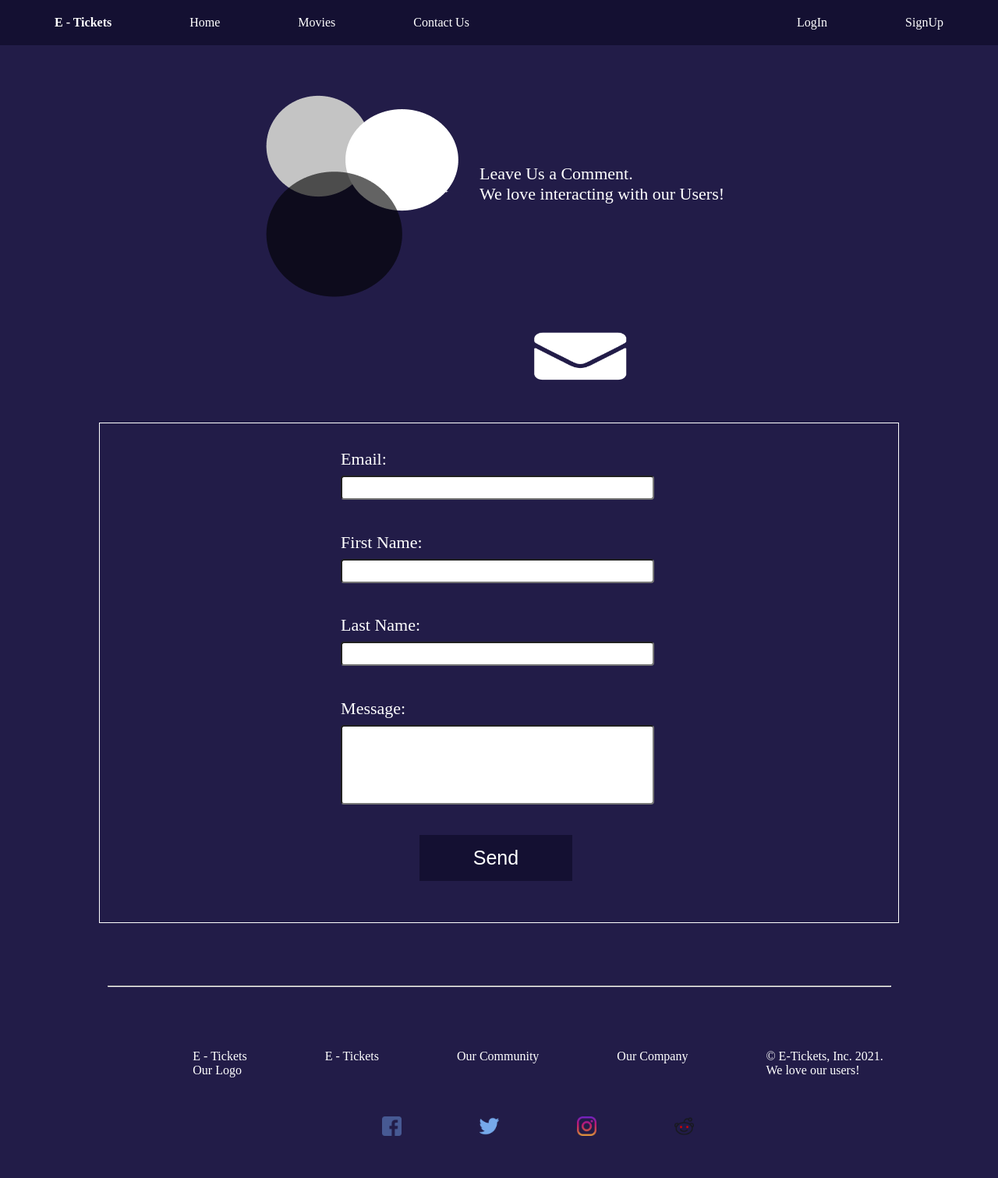
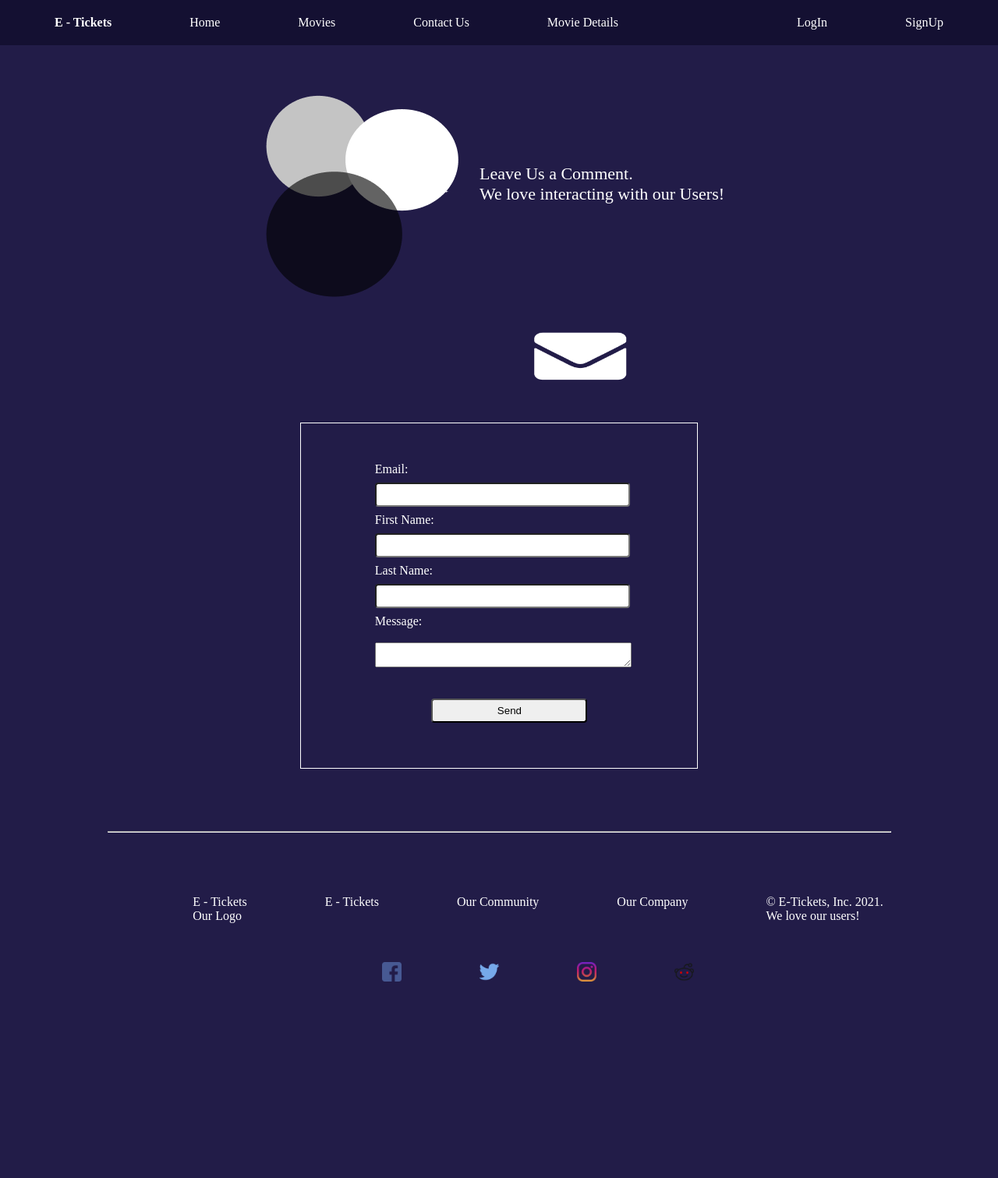
Before and after one commit to YlliElshani/ProjektiHCI, a PHP site: page /views/contactUs.php in a window 1280 px wide. Shown: the whole page at 78% size. After the commit the page ends 1259 px from the top, so only its background shows below. Run offline with PHP 8.4, Linux system fonts and the light colour scheme.

Commit message:
ndryshime ne contact form edhe validimi done

```diff
--- a/reusableCode/header.php
+++ b/reusableCode/header.php
@@ -4,7 +4,8 @@
             <li><a href="index.php"><strong>E - Tickets</strong></a></li>
             <li><a href="index.php">Home</a></li>
             <li><a href="#">Movies</a></li>
-            <li><a href="#">Contact Us</a></li>
+            <li><a href="contactUs.php">Contact Us</a></li>
+            <li><a href="details.php">Movie Details</a></li>
         </ul>
     </div>
     <div class="right-header">
--- a/style/contactUs.css
+++ b/style/contactUs.css
@@ -5,28 +5,7 @@
 }
 body{
     background-color: #221C48;
-    width:100vw;
-    height:100vh;
-}
-.header{
-    display: flex;
-    justify-content: space-between;
-    padding:20px;
-    background-color: #141032;
-}
 
-.right-header ul, .left-header ul, .box2 ul {
-    display: flex;
-    list-style-type: none;
-}
-
-.right-header ul li, .left-header ul li{
-    margin-left:50px;
-    margin-right: 50px;
-}
-
-.right-header ul li a, .left-header ul li a{
-    text-decoration: none;
 }
 
 /*----------------------------------------*/
@@ -51,33 +30,38 @@ font-size: 22px;
     margin-left: 20%;
 }
 .container3{
-    display: flex;
-    flex-direction: column;
-    justify-content: space-evenly;
     border: 1px solid white;
-    width: 80%;
-    height: 80%;
+    width: 35%;
     margin-left: auto;
     margin-right: auto;
     align-content: center;
     align-items: center;
     margin-top: 3%;
+    padding:30px;
 }
 .container3 div {
     font-size: 22px;
-    margin-right: 20%;
+    margin-right: 30%;
 }
-
-.container3 input{
-    width: 200%;
+form{
+    padding:20px;
+    display: flex;
+    flex-direction: column;
+    margin-left: 10%;
+}
+form input{
+    width: 90%;
     padding: 6px 10px;
     margin: 8px 0;
     display: inline-block;
     border-radius: 4px;
     box-sizing: border-box;
+    color: black;
 }
-#input4{
-    height: 140%;
+
+textarea{
+    width:90%;
+    color: black;
 }
 
 button{
@@ -97,3 +81,10 @@ button{
     font-size: 25px;
     margin-top: 70%;
 }
+
+#submit{
+    margin-top: 40px;
+    width: 200px;
+    color: black;
+    margin-left: 20%;
+}
--- a/style/details.css
+++ b/style/details.css
@@ -5,8 +5,6 @@
 }
 body{
     background-color: #221C48;
-    width:100vw;
-    height:100vh;
 }
 .header{
     display: flex;
@@ -147,7 +145,7 @@ body{
     margin-top: 1%;
     height:40% ;
     margin-bottom: 5%;
-
+    padding:20px;
 }
 
 #description{
--- a/views/contactUs.php
+++ b/views/contactUs.php
@@ -32,31 +32,17 @@
 	</div>
 
     <div class='container3'>
-
-        <div>
-            <p>Email:</p>
+        <form onsubmit="return validate()">
+            <label>Email:</label>
             <input type="text" name='Email' id='emailinput' >
-        </div>
-
-        <div>
-          <p>First Name:</p>
-          <input type="text" name='Name' id='nameinput' >
-        </div>
-
-        <div>
-         <p>Last Name:</p>
-         <input type="text" name='LastName' id='lastNameinput'>
-        </div>
-
-        <div>
-            <p>Message:</p>
-            <input type="text" id='input4' name='Message' id='messageinput'>
-        </div>
-
-        <div>
-            <button type='button' name='submit' onclick="validate();">Send</button>
-        </div>
-
+            <label>First Name:</label>
+            <input type="text" name='Name' id='nameinput' >
+            <label>Last Name:</label>
+            <input type="text" name='LastName' id='lastNameinput'>
+            <label>Message: </label><br>
+            <textarea id='input4' name='Message'></textarea>
+            <input type='submit' name='submit' value="Send" id="submit">
+        </form>
 	</div>
 
  </body>
@@ -69,27 +55,36 @@
  </html>
 
  <script>
+        const emailReg = /^[A-Za-z0-9+_.-]+@(.+)$/;
         function validate() {
             var email = document.getElementById("emailinput").value;
             var name = document.getElementById("nameinput").value;
-            var lastname = document.getElementById("lastnameinput").value;
-            var nmessage = document.getElementById("messageinput").value;
-            if (email == null ||email== "") {
+            var lastname = document.getElementById("lastNameinput").value;
+            var nmessage = document.getElementById("input4").value;
+
+            if (email== "") {
                 alert("Please enter the email.");
                 return false;
             }
-            if (name== null ||name== "") {
+            else if(!emailReg.test(email)){
+                alert("Please enter a valid email address.");
+                return false;
+            }
+            else if (name== "") {
                 alert("Please enter the name.");
                 return false;
             }
-            if (lastname== null ||lastname== "") {
+            else if (lastname== "") {
                             alert("Please enter the lastname.");
                             return false;
                         }
-            if (nmessage== null ||nmessage== "") {
+            else if (nmessage== "") {
                             alert("Please enter the nmessage.");
                             return false;
             }
-            alert('Message Send Successfuly');
+            else{
+                alert('Message Sent Successfuly');
+                return true;
+            }
         }
 </script>
```
Also changed, not shown: style/signup.css (+0 -23 lines), style/userprofile.css (+0 -23 lines).
